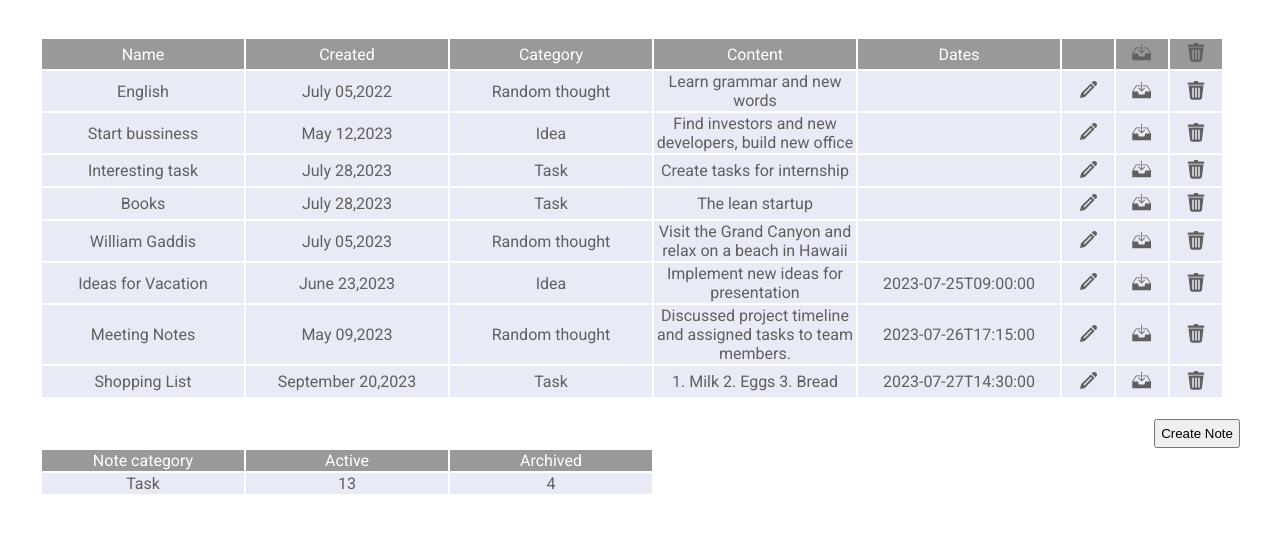
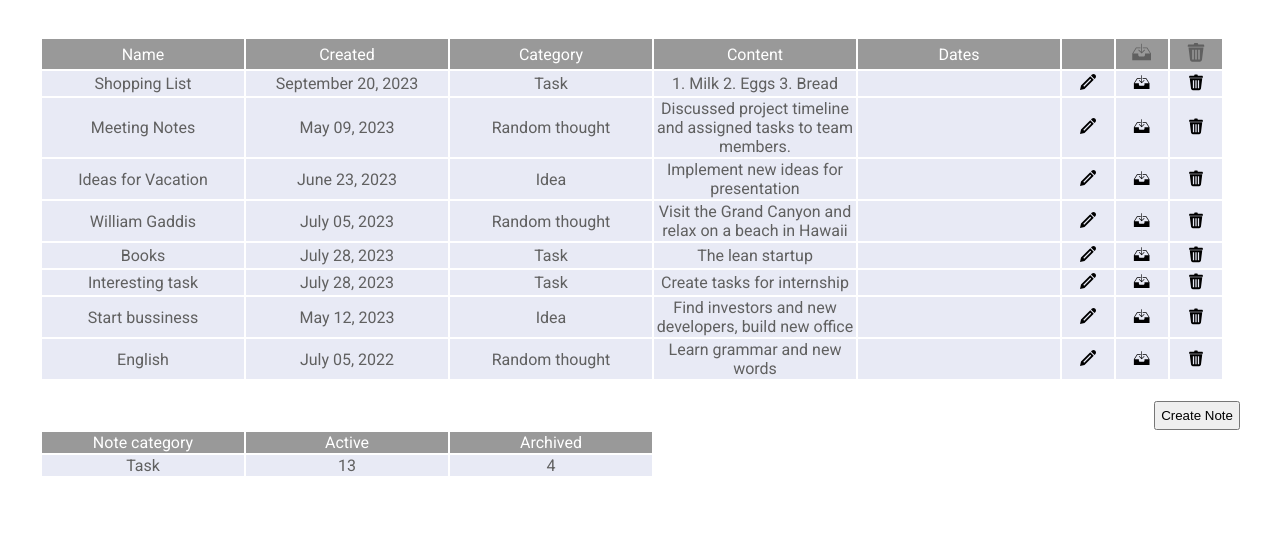
Before and after one commit to Basilika-draconum/notes-app, a website built with Parcel: page src/index.html in a window 1280 px wide. Shown: the part 61-594 px from the top of the page. Built offline with nearby package versions, Linux system fonts and the light colour scheme.

Commit message:
add svg, create func delete

```diff
--- a/src/css/index.css
+++ b/src/css/index.css
@@ -170,7 +170,27 @@ input {
     border: none;
     cursor:pointer;
 }
+.btn-icons{
+    width: 20px;
+    height: 20px;
+    background-repeat: no-repeat;
+    background-size: contain;
+    border: none;
+    outline: none;
 
+}
+.btn-delete{
+    background-image: url(../images/delete.svg);
+}
+
+.btn-archive{
+    background-image: url(../images/archive.svg);
+}
+.btn-edit{
+    background-image: url(../images/edit.svg);
+    width: 16px;
+    height: 16px;
+}
 .icon {
     /* display: inline-block; */
     width: 24px;
--- a/src/data/notesData.js
+++ b/src/data/notesData.js
@@ -5,34 +5,34 @@ export const notesData = {
       name: "Shopping List",
       category: "Task",
       content: "1. Milk\n2. Eggs\n3. Bread",
-      created_at: "September 20,2023",
+      created_at: "September 20, 2023",
       status: "active",
-      dates: "2023-07-27T14:30:00",
+      dates: "",
     },
     {
       id: 2,
       name: "Meeting Notes",
       category: "Random thought",
       content: "Discussed project timeline and assigned tasks to team members.",
-      created_at: "May 09,2023",
+      created_at: "May 09, 2023",
       status: "active",
-      dates: "2023-07-26T17:15:00",
+      dates: "",
     },
     {
       id: 3,
       name: "Ideas for Vacation",
       category: "Idea",
       content: "Implement new ideas for presentation",
-      created_at: "June 23,2023",
+      created_at: "June 23, 2023",
       status: "active",
-      dates: "2023-07-25T09:00:00",
+      dates: "",
     },
     {
       id: 4,
       name: "William Gaddis",
       category: "Random thought",
       content: "Visit the Grand Canyon and relax on a beach in Hawaii",
-      created_at: "July 05,2023",
+      created_at: "July 05, 2023",
       status: "active",
       dates: "",
     },
@@ -41,7 +41,7 @@ export const notesData = {
       name: "Books",
       category: "Task",
       content: "The lean startup",
-      created_at: "July 28,2023",
+      created_at: "July 28, 2023",
       status: "active",
       dates: "",
     },
@@ -50,7 +50,7 @@ export const notesData = {
       name: "Interesting task",
       category: "Task",
       content: "Create tasks for internship",
-      created_at: "July 28,2023",
+      created_at: "July 28, 2023",
       status: "active",
       dates: "",
     },
@@ -59,7 +59,7 @@ export const notesData = {
       name: "Start bussiness",
       category: "Idea",
       content: "Find investors and new developers, build new office",
-      created_at: "May 12,2023",
+      created_at: "May 12, 2023",
       status: "active",
       dates: "",
     },
@@ -68,7 +68,7 @@ export const notesData = {
       name: "English",
       category: "Random thought",
       content: "Learn grammar and new words",
-      created_at: "July 05,2022",
+      created_at: "July 05, 2022",
       status: "archived",
       dates: "",
     },
--- a/src/index.html
+++ b/src/index.html
@@ -72,7 +72,7 @@
               </td>
             </tr>
           </thead>
-          <tbody class="tableActive"></tbody>
+          <tbody class="table-active"></tbody>
         </table>
         <div class="wrapper-btn-create">
           <button type="button" class="btn-create create">Create Note</button>
@@ -87,7 +87,7 @@
             </tr>
           </thead>
           <tbody>
-            <tr class="table-row">
+            <tr class="table-row table-row-list">
               <td>Task</td>
               <td>13</td>
               <td>4</td>
--- a/src/js/index.js
+++ b/src/js/index.js
@@ -11,7 +11,8 @@ const popupNameInput = document.getElementById("name"),
   popupContentInput = document.getElementById("content"),
   popupDatesInput = document.getElementById("dates");
 
-const tableActive = document.querySelector(".tableActive");
+const tableActive = document.querySelector(".table-active");
+const deleteBtn = document.querySelector(".btn-delete");
 
 const months = [
   "January",
@@ -32,8 +33,11 @@ createNotes.addEventListener("click", () => {
   popupBox.classList.add("show");
 });
 closePopup.addEventListener("click", () => {
+  clearInputPopup();
   popupBox.classList.remove("show");
 });
+
+showNotes();
 
 addBtn.addEventListener("click", (e) => {
   e.preventDefault();
@@ -60,6 +64,7 @@ addBtn.addEventListener("click", (e) => {
     saveNotes(notes);
     console.log(notes);
     closePopup.click();
+    showNotes();
   }
 });
 
@@ -71,37 +76,51 @@ const saveNotes = (notes) => {
 };
 
 function showNotes() {
+  document
+    .querySelectorAll(".table-row-active")
+    .forEach((note) => note.remove());
   notesData.notes.forEach((note) => {
-    console.log(note);
-    let rowTableActive = `<tr class="table-row" id="list">
+    let rowTableActive = `<tr class="table-row table-row-active" id="${note.id}">
               <td id="list-name">${note.name}</td>
               <td>${note.created_at}</td>
               <td id="list-category">${note.category}</td>
               <td id="list-content">${note.content}</td>
               <td id="list-date">${note.dates}</td>
               <td>
-                <button class="btn">
-                  <svg class="icon icon-edit" width="20" height="20">
-                    <use xlink:href="./images/icons.svg#icon-edit"></use>
-                  </svg>
+                <button class="btn btn-icons btn-edit">
+
                 </button>
               </td>
               <td>
-                <button class="btn">
-                  <svg class="icon icon-archive" width="20" height="20">
-                    <use xlink:href="./images/icons.svg#icon-archive"></use>
-                  </svg>
+                <button class="btn btn-icons btn-archive">
+
                 </button>
               </td>
-              <td>
-                <button class="btn">
-                  <svg class="icon icon-delete" width="20" height="20">
-                    <use xlink:href="./images/icons.svg#icon-delete"></use>
-                  </svg>
+              <td >
+                <button class="btn btn-icons btn-delete" data-action="delete" data-id="${note.id}">
                 </button>
               </td>
             </tr>`;
-    tableActive.insertAdjacentHTML("afterend", rowTableActive);
+    tableActive.insertAdjacentHTML("beforeend", rowTableActive);
   });
 }
-showNotes();
+
+tableActive.addEventListener("click", onBtn);
+
+function onBtn(e) {
+  if (e.target.nodeName !== "BUTTON") {
+    return;
+  }
+  if (e.target.dataset.action === "delete") {
+    const id = e.target.dataset.id;
+    const tr = document.getElementById(`${id}`);
+    tr.remove();
+  }
+}
+
+function clearInputPopup() {
+  popupNameInput.value = "";
+  popupCategoryInput.value = "";
+  popupContentInput.value = "";
+  popupDatesInput.value = "";
+}
```
Also changed, not shown: src/images/archive.svg (added), src/images/cross.svg (added), src/images/delete.svg (added), src/images/edit.svg (added).
